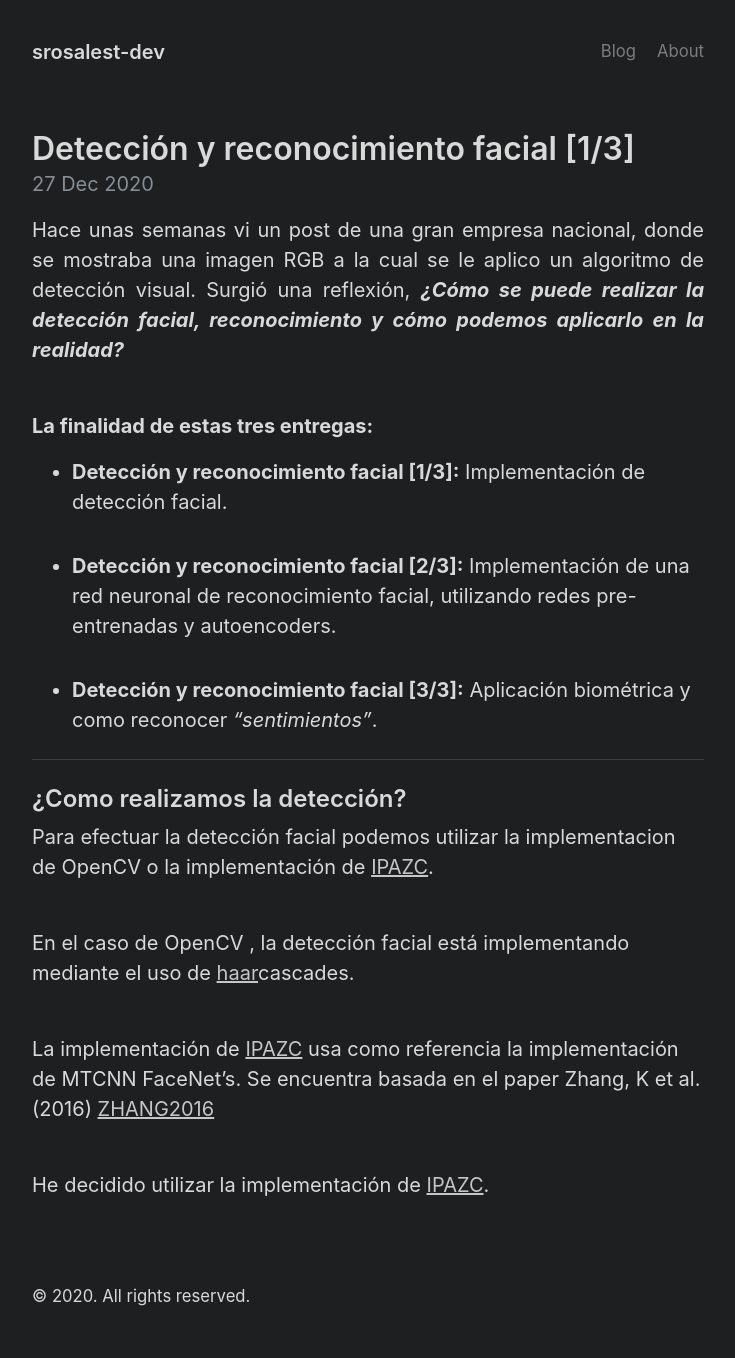
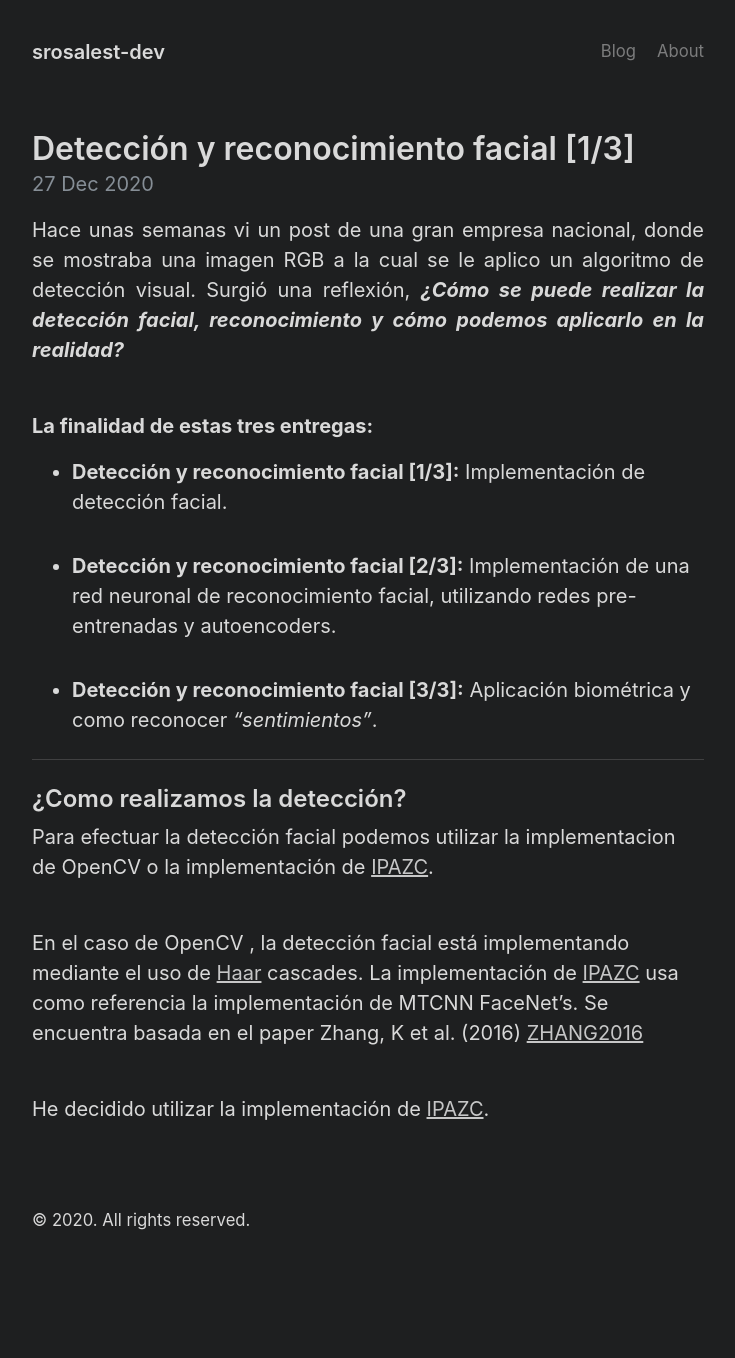
Before and after one commit to srosalest/srosalest.github.io, a Jekyll site: the page built from _posts/2020-12-27-deteccion-y-reconocimiento-facial.md, in a window 1280 px wide. Shown: the whole page, without its empty margins (272-1007 px from the left). Built offline with Jekyll 4.4.1, drawn with Linux system fonts in a browser that asks for light colours; after the commit the page ends 1282 px from its top, so only the background shows below that.

Commit message:
first post

```diff
--- a/_posts/2020-12-27-deteccion-y-reconocimiento-facial.md
+++ b/_posts/2020-12-27-deteccion-y-reconocimiento-facial.md
@@ -28,11 +28,7 @@ Para efectuar la detección facial podemos utilizar la implementacion de OpenCV
 <br/>
 
 <br/>
-En el caso de OpenCV , la detección facial está implementando mediante el uso de [haar](http://www.willberger.org/cascade-haar-explained/)cascades.
-<br/>
-
-<br/>
-La implementación de [IPAZC](https://github.com/ipazc/mtcnn) usa como referencia la implementación de MTCNN FaceNet’s. Se encuentra basada en el paper Zhang, K et al. (2016) [ZHANG2016](https://ieeexplore.ieee.org/document/7553523)
+En el caso de OpenCV , la detección facial está implementando mediante el uso de [Haar](http://www.willberger.org/cascade-haar-explained/) cascades. La implementación de [IPAZC](https://github.com/ipazc/mtcnn) usa como referencia la implementación de MTCNN FaceNet’s. Se encuentra basada en el paper Zhang, K et al. (2016) [ZHANG2016](https://ieeexplore.ieee.org/document/7553523)
 <br/>
 
 <br/>
```
